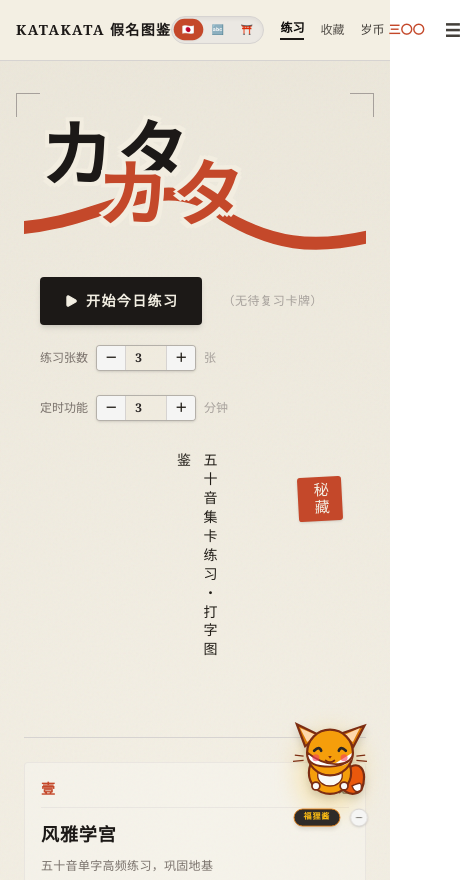
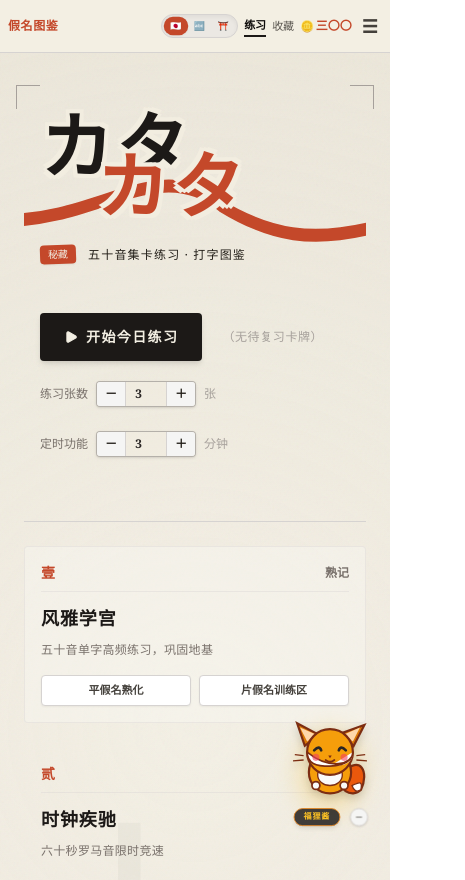
Before and after one commit to 926-ship-it/Katakata, a React (Vite) app: page / in a window 390 px wide. Shown: the top 880 px of the page, 465 px wide, since content can reach past the window. Built offline with nearby package versions, Linux system fonts and the light colour scheme.

Commit message:
style: optimize mobile navigation and header layout
Refactor header responsiveness to improve readability on small screens and add a concise mobile-specific subtitle to the start page.

```diff
--- a/src/App.tsx
+++ b/src/App.tsx
@@ -581,15 +581,16 @@ export default function App() {
     <div className="min-h-screen bg-paper bg-japanese-pattern text-ink font-sans pb-12 transition-colors">
       {/* Upper Navigation Header */}
       <header className="bg-[#F3EFE3] border-b border-stone-300 sticky top-0 z-40 select-none">
-        <div className="max-w-4xl mx-auto px-4 py-3 flex items-center justify-between">
+        <div className="max-w-4xl mx-auto px-2 sm:px-4 py-2 sm:py-3 flex items-center justify-between gap-1 sm:gap-2">
           <div
             onClick={() => { if (currentPage !== "training") { setCurrentPage("start"); setIsDrawerOpen(false); } }}
-            className="flex items-center gap-1.5 cursor-pointer shrink-0 font-serif font-black tracking-widest text-stone-900 text-sm md:text-base uppercase"
+            className="flex items-center gap-1 cursor-pointer shrink-0 font-serif font-black tracking-wider sm:tracking-widest text-stone-900 text-xs sm:text-sm md:text-base uppercase"
           >
-            <span>KATAKATA 假名图鉴</span>
+            <span className="hidden sm:inline">KATAKATA </span>
+            <span className="text-[#C4482A]">假名图鉴</span>
           </div>
 
-          <div className="flex items-center gap-4 md:gap-6 shrink-0 font-serif text-xs md:text-sm text-stone-700">
+          <div className="flex items-center gap-1.5 xs:gap-2.5 sm:gap-4 md:gap-6 shrink-0 font-serif text-[11px] sm:text-xs md:text-sm text-stone-700">
             {/* Premium Mode Segmented Toggle Switch (Highly Visible & Responsive 3-Way Mode) */}
             <div className="flex items-center bg-stone-200/60 p-0.5 rounded-full border border-stone-300 shadow-inner select-none">
               <button
@@ -598,7 +599,7 @@ export default function App() {
                   setIsKatakanaMode(false);
                   audioSynth.playCardSlide();
                 }}
-                className={`px-2 md:px-2.5 py-1 rounded-full text-[10px] md:text-xs font-bold tracking-wider transition-all cursor-pointer flex items-center gap-1 ${
+                className={`px-1.5 xs:px-2 md:px-2.5 py-0.5 sm:py-1 rounded-full text-[9px] xs:text-[10px] md:text-xs font-bold tracking-wider transition-all cursor-pointer flex items-center gap-0.5 xs:gap-1 ${
                   !isEnglishMode && !isKatakanaMode
                     ? "bg-[#C4482A] text-white shadow-xs font-black scale-102"
                     : "text-stone-600 hover:text-stone-900 hover:bg-stone-300/30"
@@ -614,7 +615,7 @@ export default function App() {
                   setIsKatakanaMode(false);
                   audioSynth.playCardSlide();
                 }}
-                className={`px-2 md:px-2.5 py-1 rounded-full text-[10px] md:text-xs font-bold tracking-wider transition-all cursor-pointer flex items-center gap-1 ${
+                className={`px-1.5 xs:px-2 md:px-2.5 py-0.5 sm:py-1 rounded-full text-[9px] xs:text-[10px] md:text-xs font-bold tracking-wider transition-all cursor-pointer flex items-center gap-0.5 xs:gap-1 ${
                   isEnglishMode
                     ? "bg-stone-900 text-[#F3EFE3] shadow-xs font-black scale-102"
                     : "text-stone-600 hover:text-stone-900 hover:bg-stone-300/30"
@@ -630,7 +631,7 @@ export default function App() {
                   setIsKatakanaMode(true);
                   audioSynth.playCardSlide();
                 }}
-                className={`px-2 md:px-2.5 py-1 rounded-full text-[10px] md:text-xs font-bold tracking-wider transition-all cursor-pointer flex items-center gap-1 ${
+                className={`px-1.5 xs:px-2 md:px-2.5 py-0.5 sm:py-1 rounded-full text-[9px] xs:text-[10px] md:text-xs font-bold tracking-wider transition-all cursor-pointer flex items-center gap-0.5 xs:gap-1 ${
                   !isEnglishMode && isKatakanaMode
                     ? "bg-amber-600 text-white shadow-xs font-black scale-102"
                     : "text-stone-600 hover:text-stone-900 hover:bg-stone-300/30"
@@ -646,24 +647,25 @@ export default function App() {
               <>
                 <button
                   onClick={() => { setCurrentPage("start"); setIsDrawerOpen(false); }}
-                  className={`cursor-pointer hover:text-[#C4482A] transition-colors ${currentPage === "start" ? "text-stone-950 font-black border-b-2 border-stone-900 pb-0.5" : "text-stone-600"}`}
+                  className={`cursor-pointer hover:text-[#C4482A] transition-colors py-0.5 ${currentPage === "start" ? "text-stone-950 font-black border-b-2 border-stone-900" : "text-stone-600"}`}
                 >
                   练习
                 </button>
                 <button
                   onClick={() => { setCurrentPage("library"); setIsDrawerOpen(false); }}
-                  className={`cursor-pointer hover:text-[#C4482A] transition-colors ${currentPage === "library" ? "text-stone-950 font-black border-b-2 border-stone-900 pb-0.5" : "text-stone-600"}`}
+                  className={`cursor-pointer hover:text-[#C4482A] transition-colors py-0.5 ${currentPage === "library" ? "text-stone-950 font-black border-b-2 border-stone-900" : "text-stone-600"}`}
                 >
                   收藏
                 </button>
-                <div className="flex items-center gap-1 text-stone-700 select-none">
-                  <span>岁币</span>
-                  <span className="font-bold text-[#C4482A]">{toHanNumerals(coins)}</span>
+                <div className="flex items-center gap-0.5 sm:gap-1 text-stone-700 select-none">
+                  <span className="hidden xs:inline">岁币</span>
+                  <span className="xs:hidden">🪙</span>
+                  <span className="font-bold text-[#C4482A] text-xs sm:text-sm">{toHanNumerals(coins)}</span>
                 </div>
               </>
             ) : (
-              <div className="px-3 py-1 bg-amber-50 border border-amber-300 rounded text-xs font-mono font-bold text-amber-700 flex items-center gap-1 animate-pulse">
-                <span>锁定深度熟化中...</span>
+              <div className="px-2 py-0.5 bg-amber-50 border border-amber-300 rounded text-[10px] font-mono font-bold text-amber-700 flex items-center gap-0.5 animate-pulse">
+                <span>锁定熟练中...</span>
               </div>
             )}
 
--- a/src/components/StartPage.tsx
+++ b/src/components/StartPage.tsx
@@ -511,6 +511,16 @@ export const StartPage: React.FC<StartPageProps> = ({
               </h1>
             </div>
 
+            {/* Tagline/Subtitle for mobile only */}
+            <div className="md:hidden mt-4 pl-4 flex items-center gap-3 select-none">
+              <span className="px-2 py-0.5 bg-[#C4482A] text-[#F3EFE3] text-[10px] font-serif rounded rotate-[-2deg] shadow-xs shrink-0">
+                秘藏
+              </span>
+              <span className="font-serif text-xs tracking-widest text-stone-850 leading-relaxed">
+                {isEnglishMode ? "和风洋词熟化 · 英文打字图鉴" : "五十音集卡练习 · 打字图鉴"}
+              </span>
+            </div>
+
             {/* Daily Practice Start Button & Custom Settings */}
             <div className="flex flex-col gap-4 pl-4 pt-6 md:pt-8 z-20 relative">
               <div className="flex items-center gap-5 flex-wrap">
@@ -618,7 +628,7 @@ export const StartPage: React.FC<StartPageProps> = ({
           </div>
 
           {/* Right Column: Double Ornament Circle & Vertical texts */}
-          <div className="md:col-span-5 flex items-center justify-center relative min-h-[220px]">
+          <div className="hidden md:flex md:col-span-5 items-center justify-center relative min-h-[220px]">
             {/* Large Concentric circles removed as requested to keep the layout minimal and premium */}
 
             {/* Double columns vertical text running right-to-left replaced with single div */}
```
